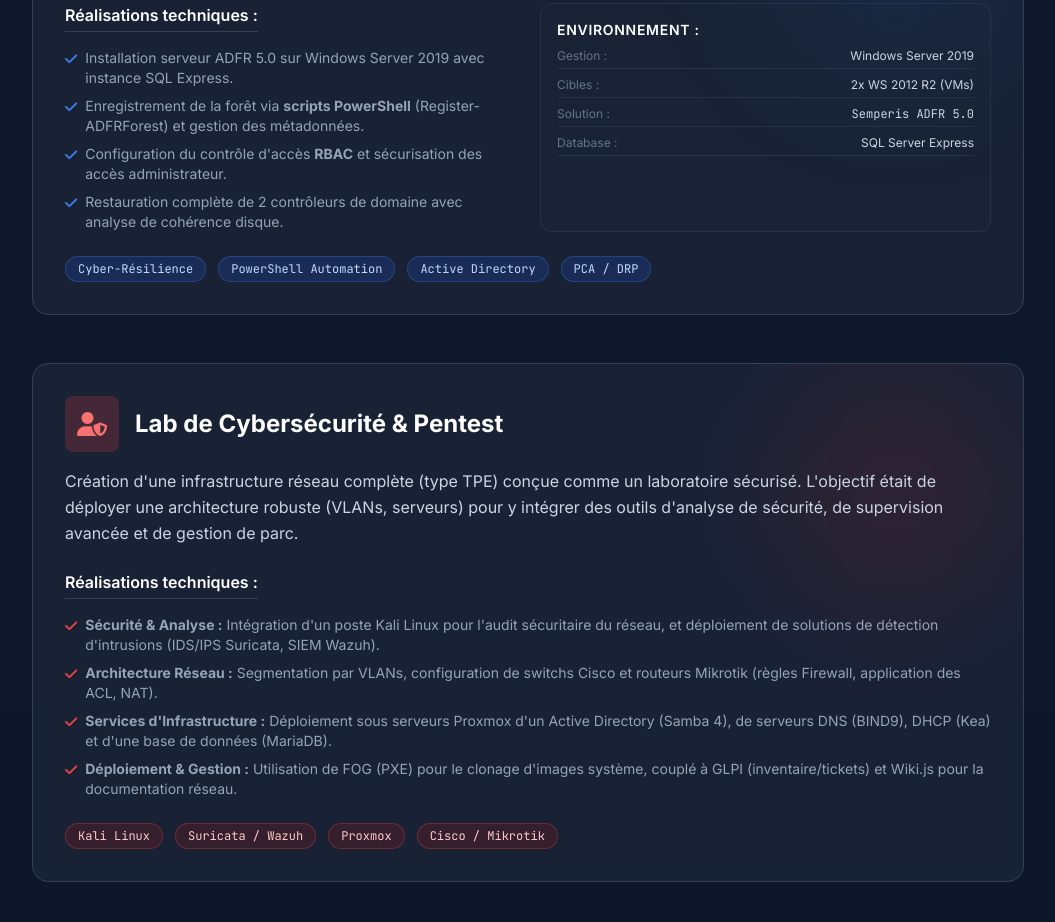
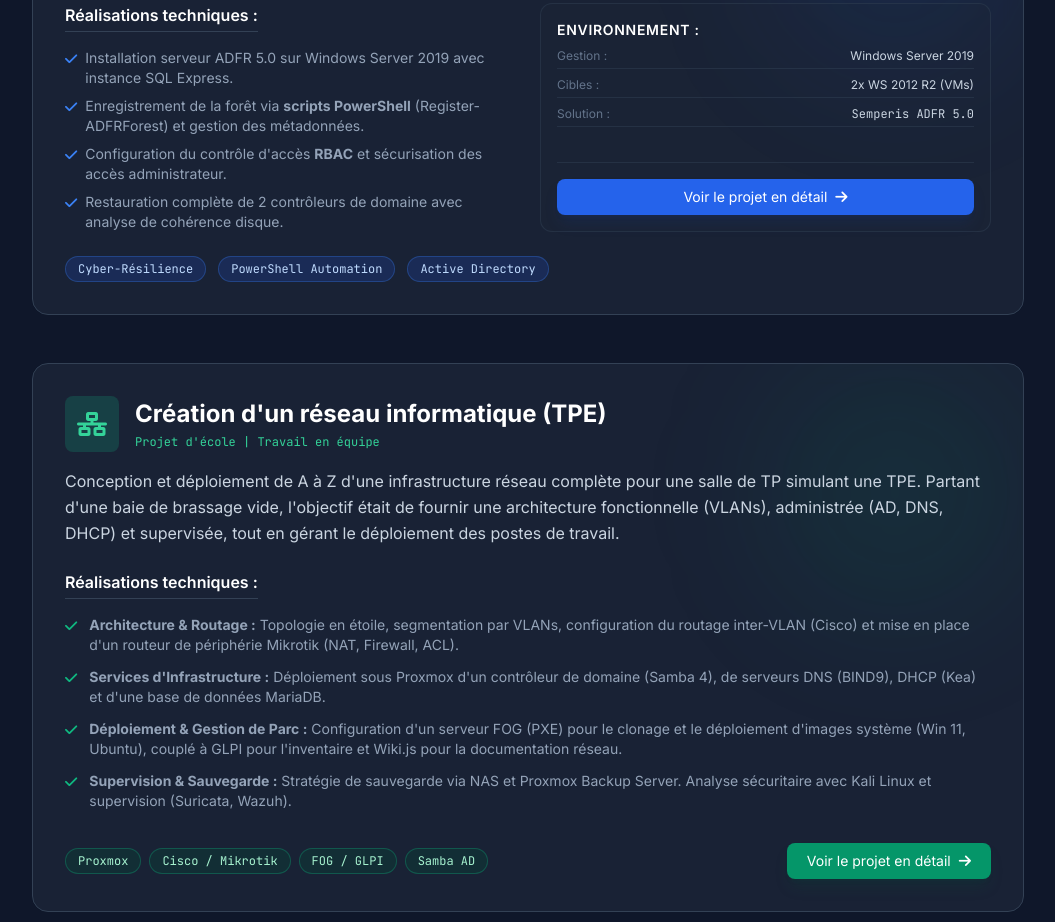
Before and after one commit to VincentBal29400/portfolio, a plain HTML site: page index.html in a window 1280 px wide. Shown: the part 3098-4020 px from the top of the page, without its empty margins (112-1167 px from the left). Drawn offline with nearby package versions, Linux system fonts and the light colour scheme.

Commit message:
Update index.html

```diff
--- a/index.html
+++ b/index.html
@@ -270,7 +270,6 @@
 
             <div class="space-y-12">
 
-                <!-- Projet : Semperis ADFR (Remplace Configuration & Déploiement) -->
                 <div class="glass p-8 rounded-2xl border border-slate-700 hover:border-blue-500/50 transition duration-500 group relative overflow-hidden">
                     <div class="absolute top-0 right-0 w-64 h-64 bg-blue-600/10 rounded-full blur-3xl -z-10 group-hover:bg-blue-600/20 transition"></div>
 
@@ -313,7 +312,8 @@
                                     </ul>
                                 </div>
 
-                <div class="bg-slate-800/30 p-4 rounded-xl border border-slate-700/50">
+                                <div class="bg-slate-800/30 p-4 rounded-xl border border-slate-700/50 flex flex-col justify-between">
+                                    <div>
                                         <h4 class="text-white font-semibold mb-2 text-sm uppercase tracking-wider">Environnement :</h4>
                                         <div class="space-y-2 text-xs">
                                             <div class="flex justify-between border-b border-slate-700/50 pb-1">
@@ -328,10 +328,13 @@
                                                 <span class="text-slate-500">Solution :</span>
                                                 <span class="text-slate-300 font-mono">Semperis ADFR 5.0</span>
                                             </div>
-                        <div class="flex justify-between border-b border-slate-700/50 pb-1">
-                            <span class="text-slate-500">Database :</span>
-                            <span class="text-slate-300">SQL Server Express</span>
                                         </div>
+                                    </div>
+
+                                    <div class="mt-4 pt-4 border-t border-slate-700/50">
+                                        <a href="projet-semperis.html" class="w-full flex items-center justify-center gap-2 bg-blue-600 hover:bg-blue-700 text-white py-2 rounded-lg transition font-medium text-sm shadow-lg shadow-blue-900/20">
+                                            Voir le projet en détail <i class="fas fa-arrow-right"></i>
+                                        </a>
                                     </div>
                                 </div>
                             </div>
@@ -340,55 +343,63 @@
                                 <span class="bg-blue-900/40 text-blue-200 px-3 py-1 rounded-full text-xs font-mono border border-blue-500/30">Cyber-Résilience</span>
                                 <span class="bg-blue-900/40 text-blue-200 px-3 py-1 rounded-full text-xs font-mono border border-blue-500/30">PowerShell Automation</span>
                                 <span class="bg-blue-900/40 text-blue-200 px-3 py-1 rounded-full text-xs font-mono border border-blue-500/30">Active Directory</span>
-                <span class="bg-blue-900/40 text-blue-200 px-3 py-1 rounded-full text-xs font-mono border border-blue-500/30">PCA / DRP</span>
                             </div>
                         </div>
                     </div>
                 </div>
 
-                <div class="glass p-8 rounded-2xl border border-slate-700 hover:border-red-500/50 transition duration-500 group relative overflow-hidden">
-                    <div class="absolute top-0 right-0 w-64 h-64 bg-red-600/10 rounded-full blur-3xl -z-10 group-hover:bg-red-600/20 transition"></div>
+                <div class="glass p-8 rounded-2xl border border-slate-700 hover:border-emerald-500/50 transition duration-500 group relative overflow-hidden">
+                    <div class="absolute top-0 right-0 w-64 h-64 bg-emerald-600/10 rounded-full blur-3xl -z-10 group-hover:bg-emerald-600/20 transition"></div>
 
                     <div class="flex flex-col md:flex-row gap-6">
                         <div class="flex-1">
                             <div class="flex items-center gap-4 mb-4">
-                                <div class="p-3 bg-red-500/20 rounded-lg text-red-400">
-                                    <i class="fas fa-user-shield text-2xl"></i>
+                                <div class="p-3 bg-emerald-500/20 rounded-lg text-emerald-400">
+                                    <i class="fas fa-network-wired text-2xl"></i>
                                 </div>
-                                <h3 class="text-2xl font-bold text-white">Lab de Cybersécurité & Pentest</h3>
+                                <div>
+                                    <h3 class="text-2xl font-bold text-white">Création d'un réseau informatique (TPE)</h3>
+                                    <p class="text-emerald-400 font-mono text-xs mt-1">Projet d'école | Travail en équipe</p>
+                                </div>
                             </div>
 
                             <p class="text-slate-300 mb-6 leading-relaxed">
-                                Création d'une infrastructure réseau complète (type TPE) conçue comme un laboratoire sécurisé. L'objectif était de déployer une architecture robuste (VLANs, serveurs) pour y intégrer des outils d'analyse de sécurité, de supervision avancée et de gestion de parc.
+                                Conception et déploiement de A à Z d'une infrastructure réseau complète pour une salle de TP simulant une TPE. Partant d'une baie de brassage vide, l'objectif était de fournir une architecture fonctionnelle (VLANs), administrée (AD, DNS, DHCP) et supervisée, tout en gérant le déploiement des postes de travail.
                             </p>
 
                             <div class="mb-6">
                                 <h4 class="text-white font-semibold mb-2 border-b border-slate-700 pb-1 inline-block">Réalisations techniques :</h4>
-                                <ul class="text-slate-400 text-sm space-y-2 mt-2">
-                                    <li class="flex items-start gap-2">
-                                        <i class="fas fa-check mt-1 text-red-500"></i>
-                                        <span><strong>Sécurité & Analyse :</strong> Intégration d'un poste Kali Linux pour l'audit sécuritaire du réseau, et déploiement de solutions de détection d'intrusions (IDS/IPS Suricata, SIEM Wazuh).</span>
+                                <ul class="text-slate-400 text-sm space-y-3 mt-2">
+                                    <li class="flex items-start gap-3">
+                                        <i class="fas fa-check mt-1 text-emerald-500"></i>
+                                        <span><strong>Architecture & Routage :</strong> Topologie en étoile, segmentation par VLANs, configuration du routage inter-VLAN (Cisco) et mise en place d'un routeur de périphérie Mikrotik (NAT, Firewall, ACL).</span>
                                     </li>
-                                    <li class="flex items-start gap-2">
-                                        <i class="fas fa-check mt-1 text-red-500"></i>
-                                        <span><strong>Architecture Réseau :</strong> Segmentation par VLANs, configuration de switchs Cisco et routeurs Mikrotik (règles Firewall, application des ACL, NAT).</span>
+                                    <li class="flex items-start gap-3">
+                                        <i class="fas fa-check mt-1 text-emerald-500"></i>
+                                        <span><strong>Services d'Infrastructure :</strong> Déploiement sous Proxmox d'un contrôleur de domaine (Samba 4), de serveurs DNS (BIND9), DHCP (Kea) et d'une base de données MariaDB.</span>
                                     </li>
-                                    <li class="flex items-start gap-2">
-                                        <i class="fas fa-check mt-1 text-red-500"></i>
-                                        <span><strong>Services d'Infrastructure :</strong> Déploiement sous serveurs Proxmox d'un Active Directory (Samba 4), de serveurs DNS (BIND9), DHCP (Kea) et d'une base de données (MariaDB).</span>
+                                    <li class="flex items-start gap-3">
+                                        <i class="fas fa-check mt-1 text-emerald-500"></i>
+                                        <span><strong>Déploiement & Gestion de Parc :</strong> Configuration d'un serveur FOG (PXE) pour le clonage et le déploiement d'images système (Win 11, Ubuntu), couplé à GLPI pour l'inventaire et Wiki.js pour la documentation réseau.</span>
                                     </li>
-                                    <li class="flex items-start gap-2">
-                                        <i class="fas fa-check mt-1 text-red-500"></i>
-                                        <span><strong>Déploiement & Gestion :</strong> Utilisation de FOG (PXE) pour le clonage d'images système, couplé à GLPI (inventaire/tickets) et Wiki.js pour la documentation réseau.</span>
+                                    <li class="flex items-start gap-3">
+                                        <i class="fas fa-check mt-1 text-emerald-500"></i>
+                                        <span><strong>Supervision & Sauvegarde :</strong> Stratégie de sauvegarde via NAS et Proxmox Backup Server. Analyse sécuritaire avec Kali Linux et supervision (Suricata, Wazuh).</span>
                                     </li>
                                 </ul>
                             </div>
 
-                            <div class="flex flex-wrap gap-3">
-                                <span class="bg-red-900/30 text-red-200 px-3 py-1 rounded-full text-xs font-mono border border-red-500/30">Kali Linux</span>
-                                <span class="bg-red-900/30 text-red-200 px-3 py-1 rounded-full text-xs font-mono border border-red-500/30">Suricata / Wazuh</span>
-                                <span class="bg-red-900/30 text-red-200 px-3 py-1 rounded-full text-xs font-mono border border-red-500/30">Proxmox</span>
-                                <span class="bg-red-900/30 text-red-200 px-3 py-1 rounded-full text-xs font-mono border border-red-500/30">Cisco / Mikrotik</span>
+                            <div class="flex flex-col sm:flex-row items-center justify-between gap-4 mt-8">
+                                <div class="flex flex-wrap gap-2">
+                                    <span class="bg-emerald-900/30 text-emerald-200 px-3 py-1 rounded-full text-xs font-mono border border-emerald-500/30">Proxmox</span>
+                                    <span class="bg-emerald-900/30 text-emerald-200 px-3 py-1 rounded-full text-xs font-mono border border-emerald-500/30">Cisco / Mikrotik</span>
+                                    <span class="bg-emerald-900/30 text-emerald-200 px-3 py-1 rounded-full text-xs font-mono border border-emerald-500/30">FOG / GLPI</span>
+                                    <span class="bg-emerald-900/30 text-emerald-200 px-3 py-1 rounded-full text-xs font-mono border border-emerald-500/30">Samba AD</span>
+                                </div>
+
+                                <a href="projet-tpe.html" class="shrink-0 flex items-center gap-2 bg-emerald-600 hover:bg-emerald-700 text-white px-5 py-2 rounded-lg transition font-medium text-sm shadow-lg shadow-emerald-900/20">
+                                    Voir le projet en détail <i class="fas fa-arrow-right"></i>
+                                </a>
                             </div>
                         </div>
                     </div>
```
Lines whose indentation alone changed are shown as unchanged.
